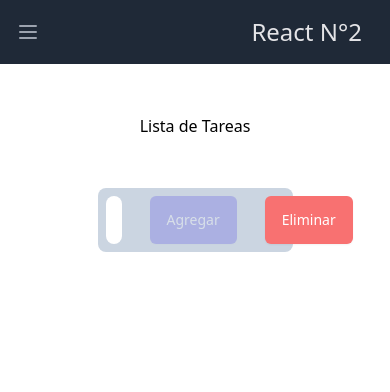
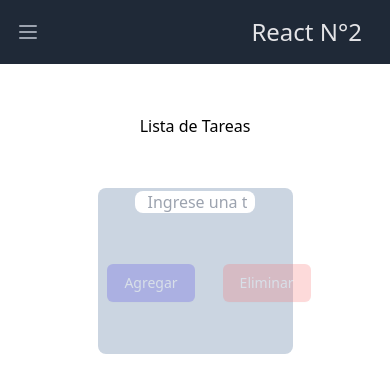
Before and after one commit to Indiolionel/ToDoList, a React (Create React App) app: page /lista in a window 390 px wide. Shown: the top 392 px of the page. Built offline with nearby package versions, Linux system fonts and the light colour scheme.

Commit message:
cambios en la page de poki api

```diff
--- a/src/App.css
+++ b/src/App.css
@@ -33,3 +33,11 @@
     height: 25px;
 
 }
+
+@media (max-width:635px) {
+    .container-todoList {
+        flex-direction: column;
+        height: 100%;
+
+    }
+}
--- a/src/App.js
+++ b/src/App.js
@@ -27,6 +27,7 @@ function App() {
         <Route path="poke-api" element={<PokeApi />} />
       </Routes>
 
+
     </>
   )
 
--- a/src/Pages/PokeApi.jsx
+++ b/src/Pages/PokeApi.jsx
@@ -54,18 +54,25 @@ export default function PokeApi() {
 
     <div className="bg-white">
       <div className="max-w-2xl mx-auto py-16 px-4 sm:py-24 sm:px-6 lg:max-w-7xl lg:px-8">
+
+        <div className='flex flex-col justify-center items-center'>
           <h2 className="mb-8 text-2xl font-extrabold tracking-tight text-gray-900">Pokemones</h2>
-        <button onClick={() => atras()} disabled={contador == 0} className={`bg-blue-500 hover:bg-blue-700 text-white font-bold py-2 px-4 border border-blue-700 rounded disabled:opacity-25 disabled:cursor-not-allowed `}>
+          <div className='flex mb-8'>
+          <input className='w-full border p-2 rounded' type="text" placeholder='Ingrese Pokemon' value={value} onChange={(e) => setValue(e.target.value)} />
+          <button onClick={() => filterPokemon()} className="ml-8 bg-blue-500  hover:bg-blue-700 text-white font-bold py-2 px-4 border border-blue-700 rounded">
+            Aceptar
+          </button>
+          </div>
+         <div className='flex justify-center'>
+          <button onClick={() => atras()} disabled={contador == 0} className={`bg-blue-500 hover:bg-blue-700  text-white font-bold py-2 px-4 border border-blue-700 rounded disabled:opacity-25 disabled:cursor-not-allowed `}>
             Atras
           </button>
           <button onClick={() => siguiente()} className="ml-8 bg-blue-500 hover:bg-blue-700 text-white font-bold py-2 px-4 border border-blue-700 rounded">
             Siguiente
           </button>
+          </div>
 
-        <input className='ml-60 ' type="text" placeholder='Ingrese Pokemon' value={value} onChange={(e) => setValue(e.target.value)} />
-        <button onClick={() => filterPokemon()} className="ml-8 bg-blue-500 hover:bg-blue-700 text-white font-bold py-2 px-4 border border-blue-700 rounded">
-          Aceptar
-        </button>
+        </div>
         {data.length > 0 ? <div className="mt-6 grid grid-cols-1 gap-y-10 gap-x-6 sm:grid-cols-2 lg:grid-cols-4 xl:gap-x-8">
           {data.map((pokemon, index) => {
             return <Card name={pokemon.name} url={pokemon.url} key={index} />
--- a/src/Pages/ToDoList.jsx
+++ b/src/Pages/ToDoList.jsx
@@ -3,10 +3,12 @@ import Input from "../components/Input.jsx"
 import Button from '../components/Button.js';
 import List from '../components/List.jsx';
 import Swal from 'sweetalert2'
-import { useDispatch } from 'react-redux';
-
+import { useDispatch, useSelector } from 'react-redux';
 
 export default function ToDoList() {
+
+const state = useSelector(state => state.lista)
+console.log(state)
   const dispatch = useDispatch()
   const action = (name) => {
 
@@ -41,10 +43,12 @@ export default function ToDoList() {
         Lista de Tareas
       </div>
 
-      <div className='flex justify-start items-center h-16 w-1/2 rounded-lg m-auto bg-slate-300 px-2 py-0.5'>
+      <div className='container-todoList flex justify-start items-center h-16 w-1/2 rounded-lg m-auto bg-slate-300 px-2 py-0.5'>
         <Input value={value} setValue={setValue} />
+        <div className='container-button m-0'>
         <Button name={"add"} onClick={() => action("add")} isDisabled={!value}>Agregar</Button>
-        <Button name={"delete"} onClick={() => handleDelete()}>Eliminar</Button>
+       <Button name={"delete"} onClick={() => handleDelete() } isDisabled={state.length==0}>Eliminar</Button>
+      </div>
       </div>
 
       <List />
--- a/src/components/Input.jsx
+++ b/src/components/Input.jsx
@@ -6,7 +6,7 @@ export default function Input({ value, setValue }) {
 
 
   return (
-    <div className='h-4/5 w-8/12 '>
+    <div className='h-4/5 w-8/12'>
       <input className='h-full w-full rounded-lg px-2' type="text" placeholder=' Ingrese una tarea' value={value} onChange={(event) => setValue(event.target.value)} />
 
     </div>
--- a/src/redux/store.js
+++ b/src/redux/store.js
@@ -8,7 +8,6 @@ const initialState = {}
 
 const middleware = [thunk]
 
-
 export const store = createStore(
     rootReducer,
     initialState,
```
Lines whose indentation alone changed are shown as unchanged.
